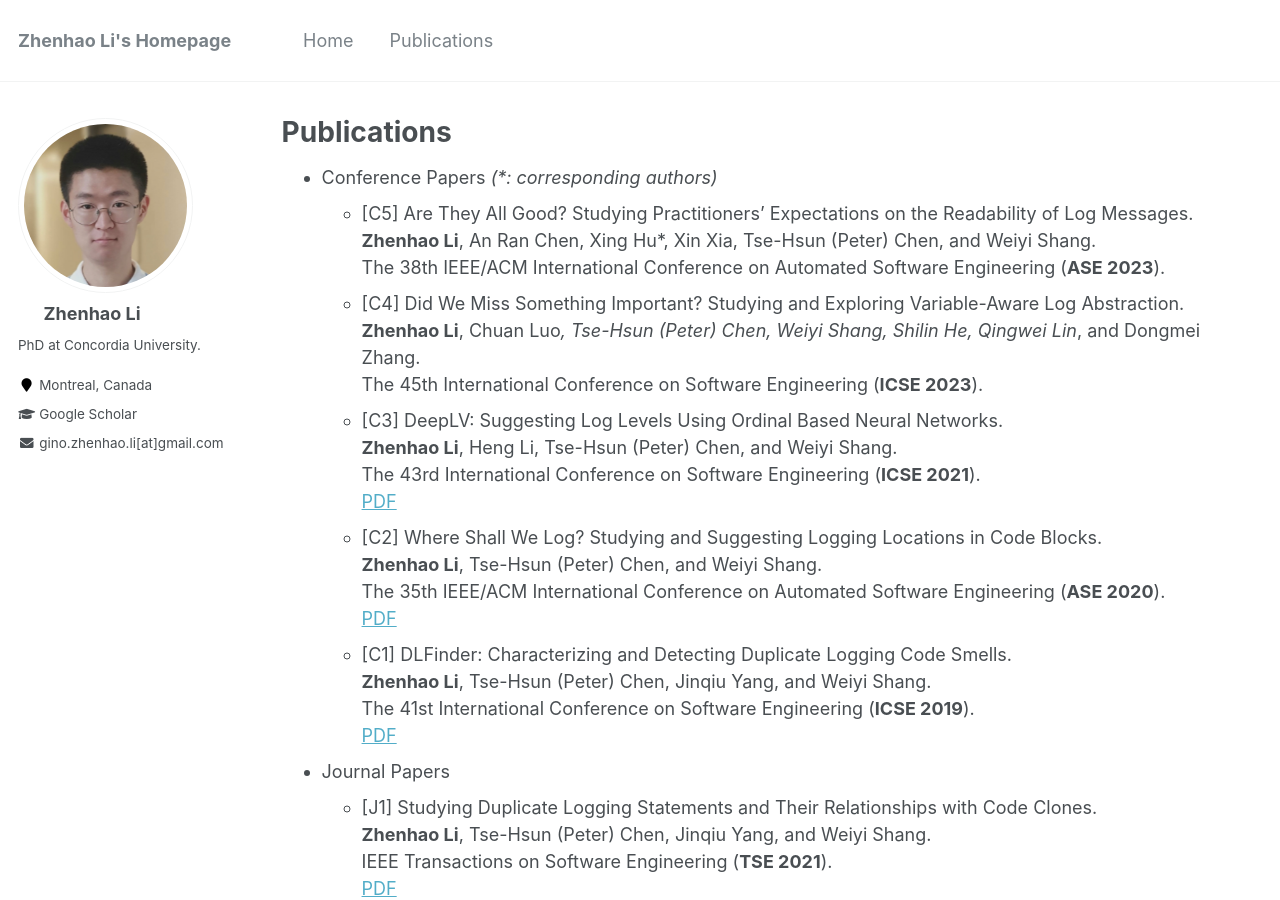
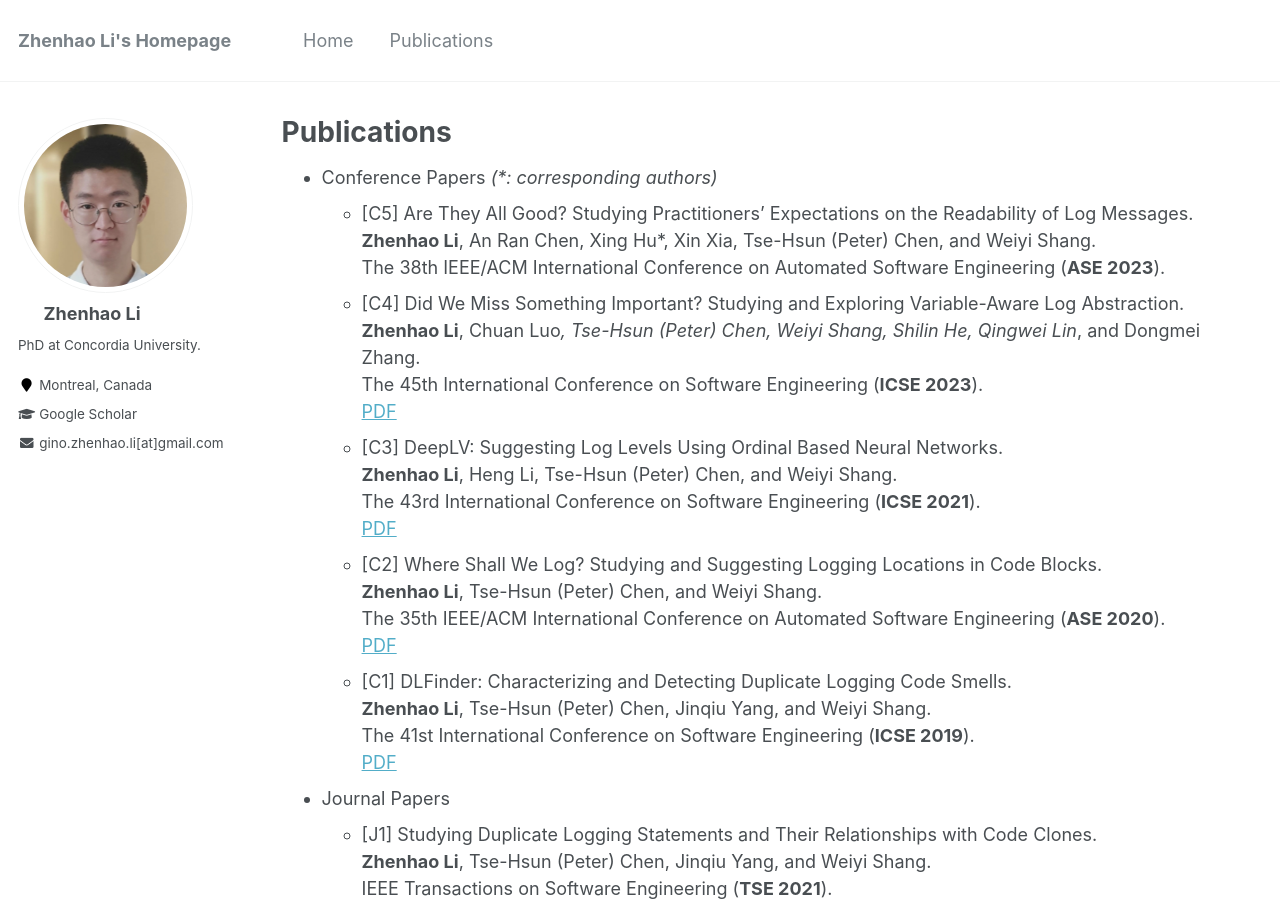
Before and after one commit to ginolzh/ginolzh.github.io, a Jekyll site: the page built from _pages/publications.md, in a window 1280 px wide and 900 px high. Built offline with Jekyll 4.4.1, drawn with Linux system fonts in a browser that asks for light colours.

Commit message:
Update publications.md

```diff
--- a/_pages/publications.md
+++ b/_pages/publications.md
@@ -11,7 +11,8 @@ author_profile: true
   The 38th IEEE/ACM International Conference on Automated Software Engineering (**ASE 2023**).
   * [C4] Did We Miss Something Important? Studying and Exploring Variable-Aware Log Abstraction.\
   **Zhenhao Li**, Chuan Luo*, Tse-Hsun (Peter) Chen, Weiyi Shang, Shilin He, Qingwei Lin*, and Dongmei Zhang.\
-  The 45th International Conference on Software Engineering (**ICSE 2023**).
+  The 45th International Conference on Software Engineering (**ICSE 2023**).\
+  [PDF](https://github.com/ginolzh/ginolzh.github.io/raw/main/papers/ICSE2023_Log_Var_Aware_.pdf)
   * [C3] DeepLV: Suggesting Log Levels Using Ordinal Based Neural Networks.\
   **Zhenhao Li**, Heng Li, Tse-Hsun (Peter) Chen, and Weiyi Shang.\
   The 43rd International Conference on Software Engineering (**ICSE 2021**).\
```
